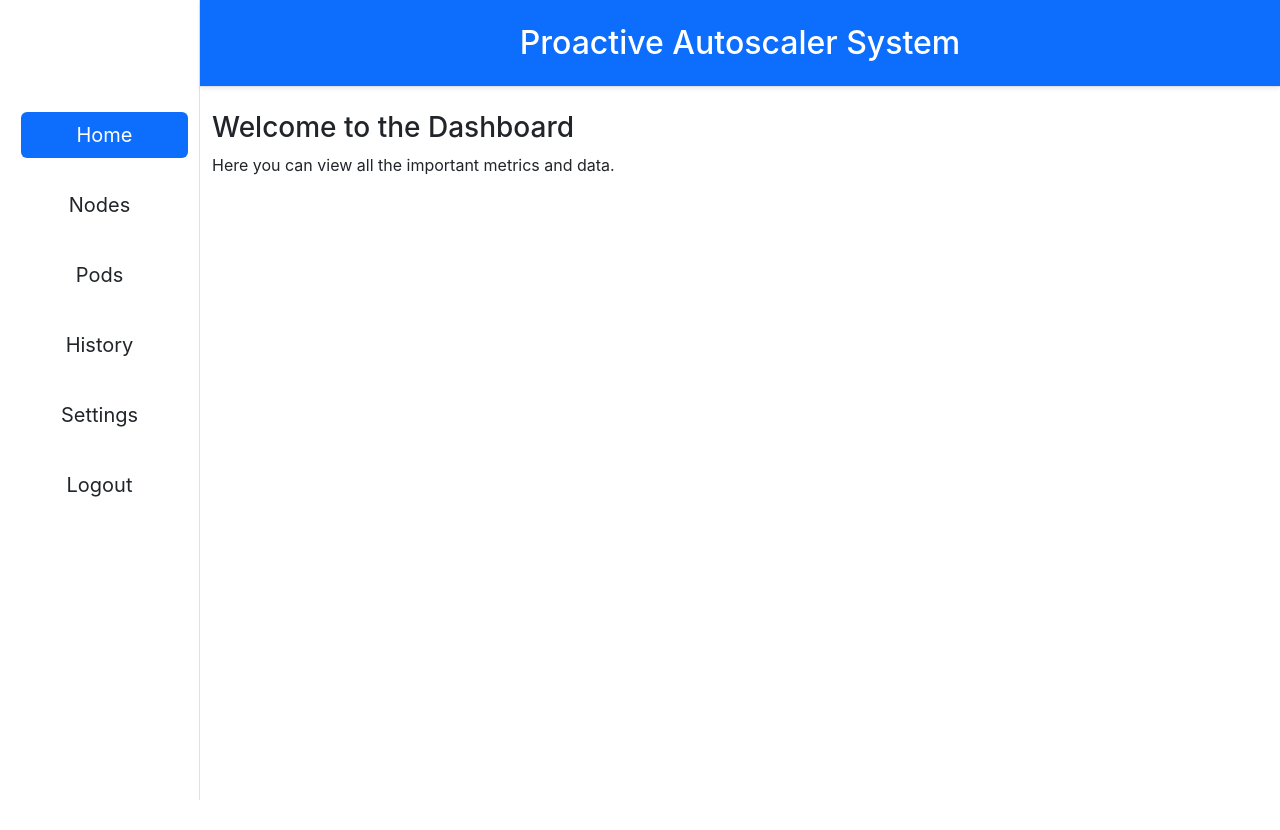
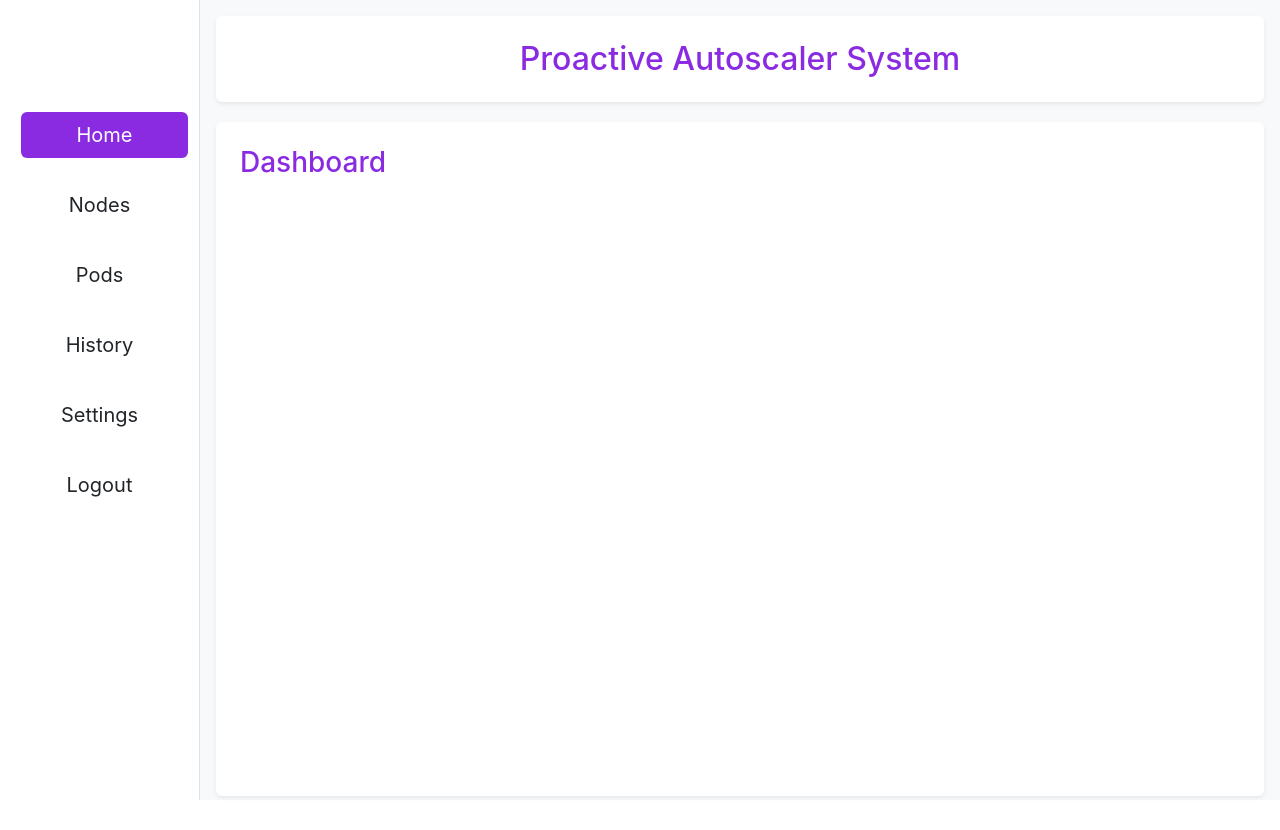
Before and after one commit to Munazahqa/fyp-dashboard, a React (Create React App) app: page / in a window 1280 px wide. Before the commit the page ends 800 px from the top, so only its background shows below. Built offline with nearby package versions, Linux system fonts and the light colour scheme.

Commit message:
structure completed

```diff
--- a/package.json
+++ b/package.json
@@ -8,7 +8,9 @@
     "@testing-library/react": "^16.2.0",
     "@testing-library/user-event": "^13.5.0",
     "bootstrap": "^5.3.3",
+    "chart.js": "^4.4.8",
     "react": "^19.0.0",
+    "react-chartjs-2": "^5.3.0",
     "react-dom": "^19.0.0",
     "react-router-dom": "^6.30.0",
     "react-scripts": "5.0.1",
--- a/src/App.js
+++ b/src/App.js
@@ -7,19 +7,23 @@ import MainContent from './components/MainContent';
 function App() {
   return (
     <Router>
-      <div className="d-flex">
+      <div className="d-flex min-vh-100">
         {/* Sidebar */}
         <Sidebar />
 
-        <div className="flex-grow-1 d-flex flex-column">
+        <div className="flex-grow-1 d-flex flex-column" style={{ backgroundColor: '#f8f9fa' }}>
           {/* Header */}
           <Header />
 
           {/* Main Content */}
-          <div className="flex-grow-1">
+          <div className="flex-grow-1 d-flex flex-column">
             <Routes>
               <Route path="/" element={<MainContent />} />
-              {/* You can add other routes here for different pages like metrics, settings, etc. */}
+              <Route path="/nodes" element={<MainContent />} />
+              <Route path="/pods" element={<MainContent />} />
+              <Route path="/history" element={<MainContent />} />
+              <Route path="/settings" element={<MainContent />} />
+              <Route path="/logout" element={<MainContent />} />
             </Routes>
           </div>
         </div>
--- a/src/components/Header.js
+++ b/src/components/Header.js
@@ -2,9 +2,11 @@ import React from 'react';
 
 function Header() {
     return (
-      <header className="bg-primary text-white p-4 w-200 shadow-sm border-bottom">
-        <h2 className="text-center m-0">Proactive Autoscaler System</h2>
-      </header>
+      <div className="m-3">
+        <header className="bg-white rounded p-4 shadow-sm">
+          <h2 className="text-center m-0" style={{ color: '#8a2be2' }}>Proactive Autoscaler System</h2>
+        </header>
+      </div>
     );
 }
 export default Header;
--- a/src/components/MainContent.js
+++ b/src/components/MainContent.js
@@ -1,11 +1,105 @@
 import React from 'react';
+import { useLocation } from 'react-router-dom';
+// import { Line } from 'react-chartjs-2';
+// import {
+//   Chart as ChartJS,
+//   CategoryScale,
+//   LinearScale,
+//   PointElement,
+//   LineElement,
+//   Title,
+//   Tooltip,
+//   Legend
+// } from 'chart.js';
+
+// ChartJS.register(
+//   CategoryScale,
+//   LinearScale,
+//   PointElement,
+//   LineElement,
+//   Title,
+//   Tooltip,
+//   Legend
+// );
 
 function MainContent() {
+  const location = useLocation();
+
+  // Helper function to get the title based on current path
+  const getTitle = (path) => {
+    switch(path) {
+      case '/':
+        return 'Dashboard';
+      case '/nodes':
+        return 'Nodes';
+      case '/pods':
+        return 'Pods';
+      case '/history':
+        return 'History';
+      case '/settings':
+        return 'Settings';
+      case '/logout':
+        return 'Logout';
+      default:
+        return 'Dashboard';
+    }
+  };
+
+  // const data = {
+  //   labels: Array.from({ length: 20 }, (_, i) => i),
+  //   datasets: [
+  //     {
+  //       label: 'CPU Usage (%)',
+  //       data: [35, 95, 95, 30, 15, 35, 95, 85, 20, 95, 35, 15, 35, 15, 8, 35, 60, 75],
+  //       borderColor: 'rgb(53, 162, 235)',
+  //       backgroundColor: 'rgba(53, 162, 235, 0.5)',
+  //     },
+  //     {
+  //       label: 'Memory Usage (%)',
+  //       data: [55, 5, 55, 5, 75, 15, 5, 85, 2, 65, 12, 65, 45, 65, 2, 25, 25, 25],
+  //       borderColor: 'rgb(75, 192, 192)',
+  //       backgroundColor: 'rgba(75, 192, 192, 0.5)',
+  //     },
+  //   ],
+  // };
+
+  // const options = {
+  //   responsive: true,
+  //   plugins: {
+  //     legend: {
+  //       position: 'top',
+  //     },
+  //     title: {
+  //       display: true,
+  //       text: 'CPU and Memory Usage Over Time'
+  //     },
+  //   },
+  //   scales: {
+  //     y: {
+  //       beginAtZero: true,
+  //       max: 100,
+  //       title: {
+  //         display: true,
+  //         text: 'Usage (%)'
+  //       }
+  //     },
+  //     x: {
+  //       title: {
+  //         display: true,
+  //         text: 'Time Steps'
+  //       }
+  //     }
+  //   }
+  // };
+
   return (
-    <div className="container mt-4">
-      <h3>Welcome to the Dashboard</h3>
-      <p>Here you can view all the important metrics and data.</p>
-      {/* You can add more components here like charts, graphs, etc. */}
+    <div className="mx-3 my-1 flex-grow-1 d-flex flex-column" style={{ maxHeight: '85vh' }}>
+      <div className="bg-white rounded p-4 shadow-sm flex-grow-1">
+        <h3 className="mb-4" style={{ color: '#8a2be2' }}>{getTitle(location.pathname)}</h3>
+        <div className="h-100">
+          {/* <Line options={options} data={data} /> */}
+        </div>
+      </div>
     </div>
   );
 }
--- a/src/components/Sidebar.js
+++ b/src/components/Sidebar.js
@@ -1,8 +1,8 @@
 import React from 'react';
-import { Link, useLocation } from 'react-router-dom'; // Add useLocation import
+import { Link, useLocation } from 'react-router-dom';
 
 function Sidebar() {
-    const location = useLocation(); // Get current location
+    const location = useLocation();
 
     const menuItems = [
         { path: "/", label: "Home" },
@@ -10,17 +10,17 @@ function Sidebar() {
         { path: "/pods", label: "Pods" },
         { path: "/history", label: "History" },
         { path: "/settings", label: "Settings" },
-        { path: "/settings", label: "Logout" }
+        { path: "/logout", label: "Logout" }
     ];
 
     return (
         <div className="bg-white vh-100 p-3 border-end" style={{ width: '200px' }}>
             <ul className="list-unstyled mt-8">
                 {menuItems.map((item) => (
-                    <li key={item.path} className="mb-4 text-center">
+                    <li key={item.label} className="mb-4 text-center">
                         <Link
                             to={item.path}
-                            className={`text-dark text-decoration-none p-2 d-block rounded hover-highlight fs-5
+                            className={`text-dark text-decoration-none p-2 d-block rounded menu-item fs-5
                                 ${location.pathname === item.path ? 'active-link' : ''}`}
                         >
                             <span>{item.label}</span>
--- a/src/index.css
+++ b/src/index.css
@@ -12,15 +12,19 @@ code {
     monospace;
 }
 
-
-.hover-highlight {
+.menu-item {
   transition: all 0.2s ease-in-out;
 }
 
-.hover-highlight:hover {
-  background-color: var(--bs-primary);
+.menu-item:hover {
+  background-color: #8a2be2;
   color: white !important;
   transform: translateX(5px);
+}
+
+/* Style for Logout button */
+li:last-child .menu-item:hover {
+  background-color: #8a2be2;
 }
 
 .mt-8 {
@@ -28,12 +32,12 @@ code {
 }
 
 .active-link {
-    background-color: var(--bs-primary) !important;
-    color: white !important;
-    transform: translateX(5px);
+  background-color: #8a2be2 !important;
+  color: white !important;
+  transform: translateX(5px);
 }
 
 .active-link:hover {
-    background-color: var(--bs-primary) !important;
-    color: white !important;
+  background-color: #8a2be2 !important;
+  color: white !important;
 }
```
Also changed, not shown: 1 other file (tests, documents, lock files or other folders).
